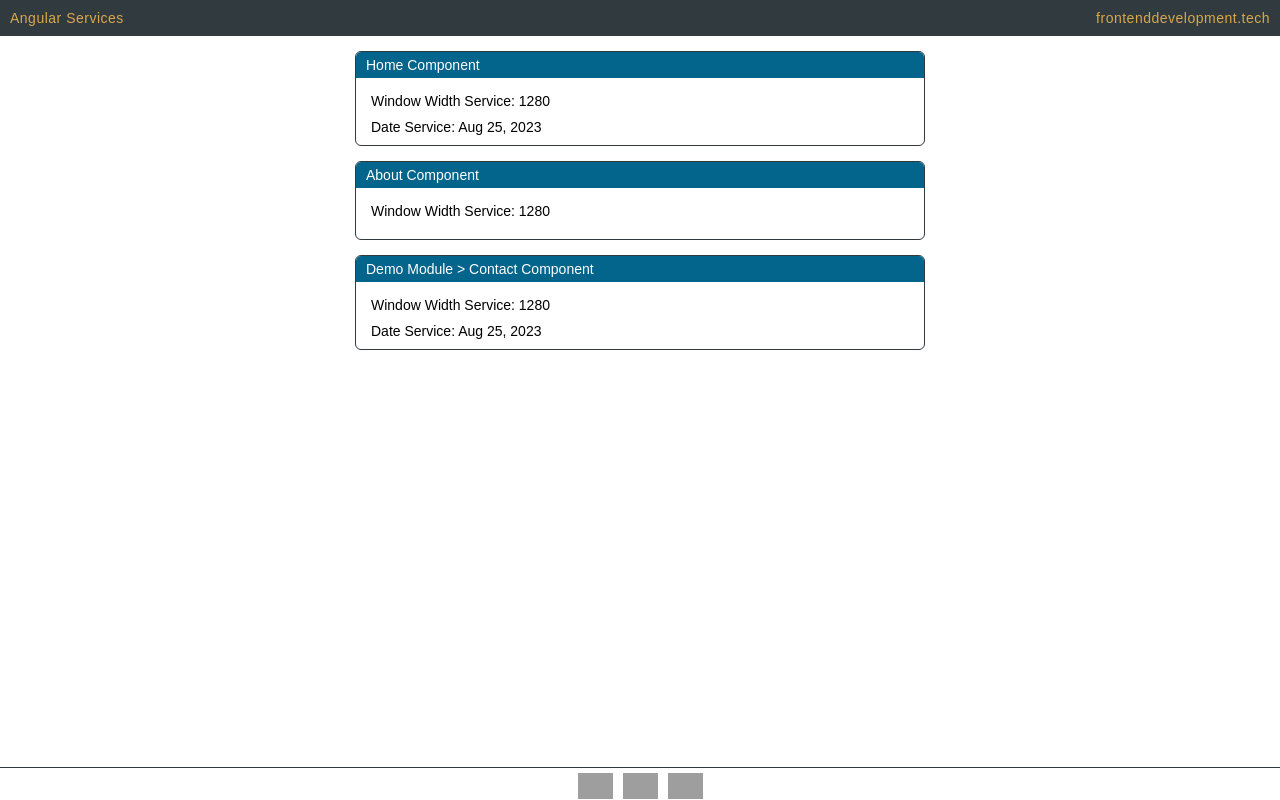
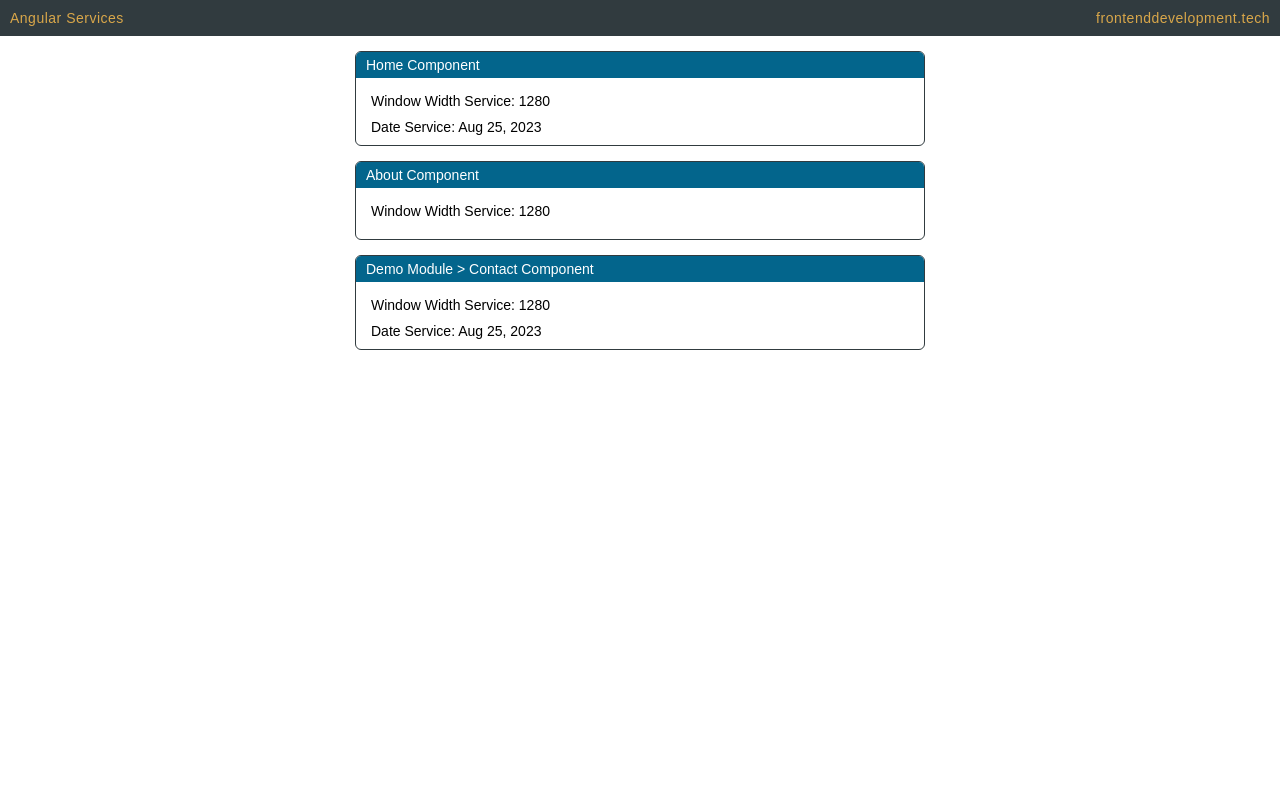
Before and after one commit to eastcoastdeveloper/services-in-angular, an Angular app: page /demo in a window 1280 px wide. Built offline with nearby package versions, Linux system fonts and the light colour scheme; grey boxes are pictures that could not be loaded.

Commit message:
2 files modified

```diff
--- a/src/index.html
+++ b/src/index.html
@@ -1,9 +1 @@
 <my-app>loading</my-app>
-
-<footer>
-  <div class="icon-grid">
-    <a href="https://www.linkedin.com/in/eric-feldberg-62a758297" target="_blank"><img src="https://upload.wikimedia.org/wikipedia/commons/thumb/c/ca/LinkedIn_logo_initials.png/512px-LinkedIn_logo_initials.png"></a>
-    <a href="https://www.instagram.com/nodulldayz/" target="_blank"><img src="https://upload.wikimedia.org/wikipedia/commons/thumb/e/e7/Instagram_logo_2016.svg/128px-Instagram_logo_2016.svg.png"></a>
-    <a href="https://flickr.com/photos/nodulldays/" target="_blank"><img alt="Flickr logo - SuperTinyIcons" src="https://upload.wikimedia.org/wikipedia/commons/thumb/f/f4/Flickr_logo_-_SuperTinyIcons.svg/512px-Flickr_logo_-_SuperTinyIcons.svg.png"></a>
-  </div>
-</footer>
--- a/src/styles.scss
+++ b/src/styles.scss
@@ -50,25 +50,3 @@
     margin: 0;
   }
 }
-
-footer {
-  position: absolute;
-  bottom: 0;
-  border-top: 1px solid #313b3f;
-  padding: 5px 5px 1px 5px;
-  box-sizing: border-box;
-  width: 100%;
-  .icon-grid {
-    justify-content: center;
-    display: grid;
-    grid-column-gap: 10px;
-    grid-template-columns: repeat(3, 35px);
-    a {
-      width: 35px;
-      display: block;
-      img {
-        width: 100%;
-      }
-    }
-  }
-}
```
